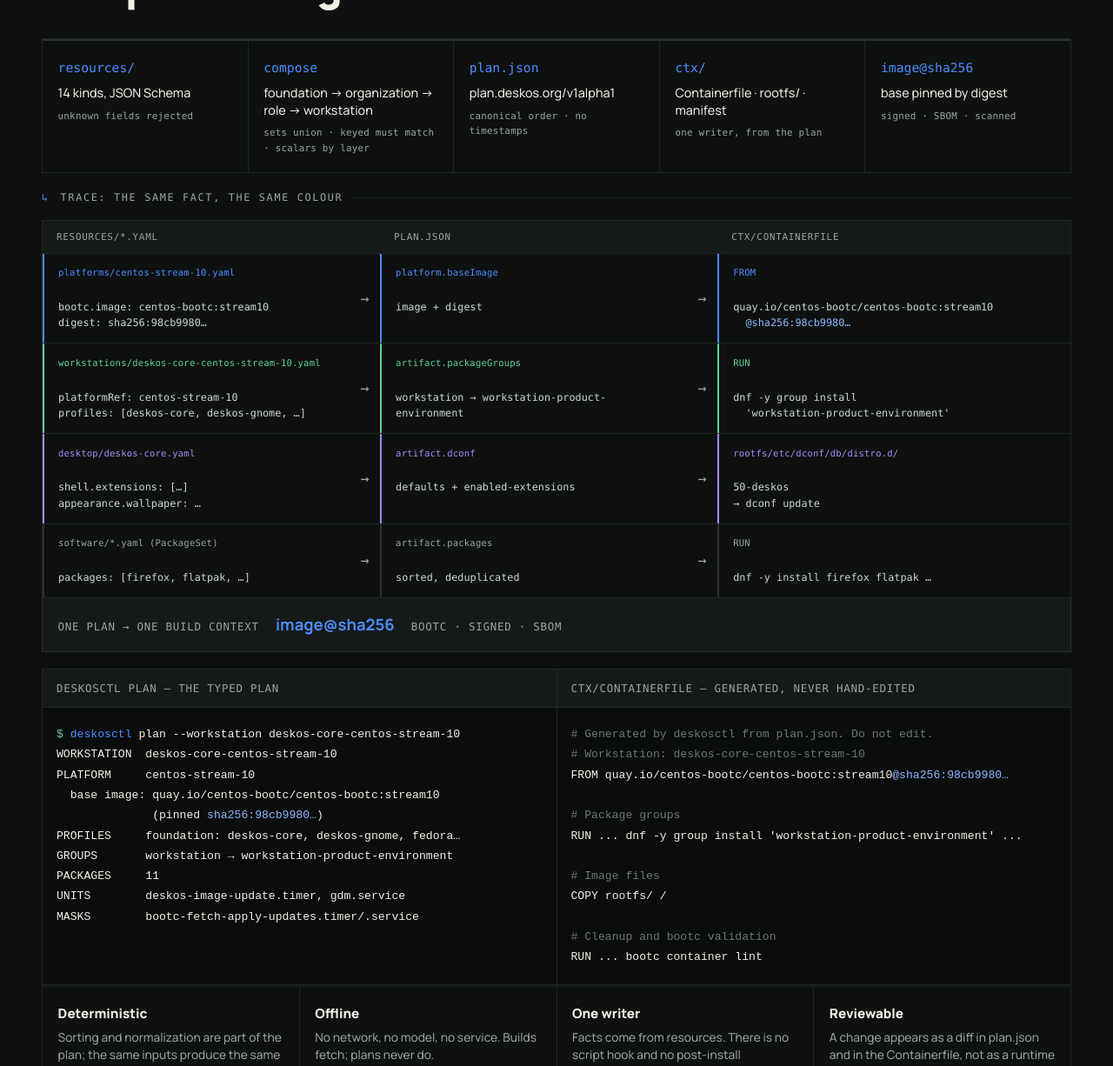
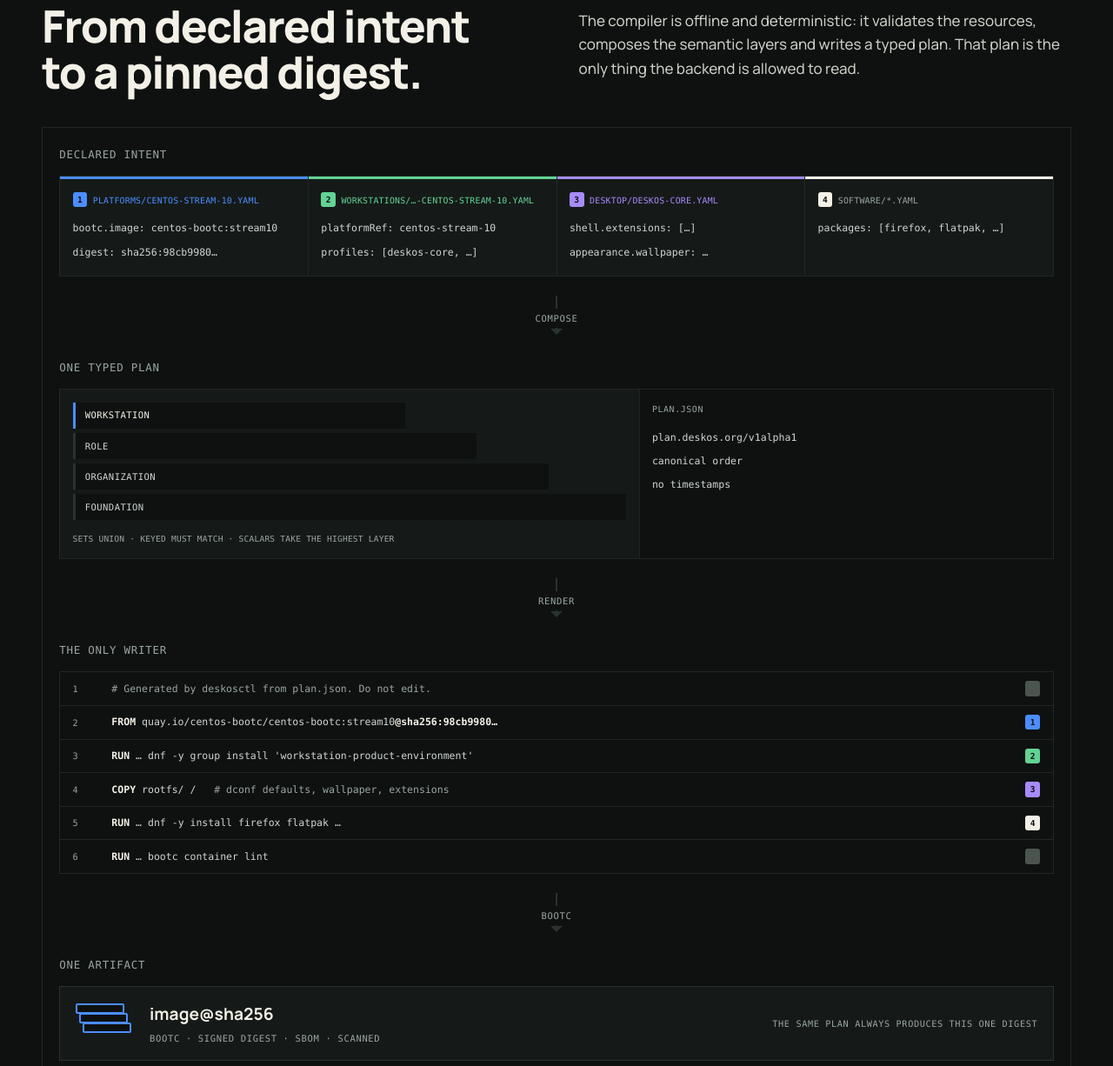
Before and after one commit to deskosproject/deskos-site, a plain HTML site: page index.html in a window 1280 px wide. Shown: the part 1251-2477 px from the top of the page at 87% size. Drawn offline with Linux system fonts and the light colour scheme.

Commit message:
Draw the compilation as a flow, not a table
Four numbered resource cards feed a composition step (the layer pyramid plus
plan.json), which renders a numbered Containerfile, which becomes one bootc
image digest. The numbers, not only the colours, trace each line back to the
resource it came from; the arrows label each transition.

```diff
--- a/assets/site.css
+++ b/assets/site.css
@@ -153,20 +153,60 @@ h1 {
 .section-lede { max-width: 62ch; margin-bottom: 2.4rem; }
 .section-grid { display: grid; grid-template-columns: minmax(0, 1fr) minmax(0, 1fr); gap: clamp(2rem, 5vw, 4.5rem); align-items: start; }
 
-/* Compile: pipeline */
+/* Poster: intent -> plan -> Containerfile -> image */
 .compile-head { display: grid; grid-template-columns: minmax(0, 1fr) minmax(0, 1fr); gap: clamp(1.5rem, 4vw, 4rem); align-items: end; margin-bottom: 2.4rem; }
 .compile-head .h2 { margin-bottom: 0; }
-.pipe { list-style: none; margin: 0 0 1.2rem; padding: 0; display: grid; grid-template-columns: repeat(5, 1fr); gap: 1px; background: var(--line-soft); border: 1px solid var(--line-soft); }
-.pipe li { background: var(--ink); padding: 1.2rem 1.1rem; border-top: 2px solid var(--line); }
-.pipe-k { display: block; font-family: var(--mono); font-size: .92rem; color: var(--accent); margin-bottom: .5rem; word-break: break-word; }
-.pipe-v { display: block; font-size: .9rem; color: var(--paper); line-height: 1.35; }
-.pipe-o { display: block; margin-top: .5rem; font-family: var(--mono); font-size: .68rem; letter-spacing: .02em; color: var(--muted); }
-.tech { display: grid; grid-template-columns: 1fr 1fr; gap: 1px; background: var(--line-soft); border: 1px solid var(--line-soft); margin-bottom: 1px; }
+.poster { border: 1px solid var(--line-soft); background: var(--line-soft); }
+.stage { background: var(--ink); padding: 1.3rem 1.2rem 1.4rem; }
+.stage-label { color: var(--muted); margin: 0 0 .9rem; }
+.src-grid { display: grid; grid-template-columns: repeat(4, 1fr); gap: 1px; background: var(--line-soft); border: 1px solid var(--line-soft); }
+.src { background: var(--panel); padding: .9rem .9rem 1rem; border-top: 3px solid var(--line); }
+.src .file { display: block; font-size: .62rem; letter-spacing: .02em; color: var(--muted); margin-bottom: .5rem; word-break: break-all; }
+.src code { font-family: var(--mono); font-size: .72rem; line-height: 1.55; color: #cfd6d1; white-space: pre-wrap; word-break: break-word; }
+.s-blue { border-top-color: var(--accent); } .s-blue .file { color: var(--accent); }
+.s-green { border-top-color: var(--green); } .s-green .file { color: var(--green); }
+.s-violet { border-top-color: var(--violet); } .s-violet .file { color: var(--violet); }
+.s-paper { border-top-color: var(--paper); }
+.arrow { position: relative; height: 52px; display: flex; align-items: center; justify-content: center; background: var(--ink); }
+.arrow::before { content: ""; position: absolute; top: 0; bottom: 10px; width: 2px; background: var(--line); }
+.arrow::after { content: ""; position: absolute; bottom: 0; border: 7px solid transparent; border-top-color: var(--line); }
+.arrow .mono { position: relative; background: var(--ink); padding: .15rem .6rem; color: var(--muted); font-size: .66rem; }
+.compose { display: grid; grid-template-columns: 1.4fr 1fr; gap: 1px; background: var(--line-soft); border: 1px solid var(--line-soft); }
+.layers { background: var(--panel); padding: .9rem; display: grid; gap: .3rem; align-content: center; }
+.layer { display: block; padding: .42rem .7rem; font-family: var(--mono); font-size: .66rem; letter-spacing: .04em; text-transform: uppercase; color: #cfd6d1; border-left: 3px solid var(--line); background: var(--ink); }
+.layer.w1 { width: 100%; } .layer.w2 { width: 86%; } .layer.w3 { width: 73%; }
+.layer.w4 { width: 60%; border-left-color: var(--accent); color: var(--paper); }
+.layers-note { display: block; margin-top: .55rem; color: var(--muted); font-size: .6rem; letter-spacing: .02em; }
+.plan { background: var(--ink); padding: .9rem; }
+.plan .file { display: block; font-size: .62rem; color: var(--muted); margin-bottom: .5rem; }
+.plan code { font-family: var(--mono); font-size: .72rem; line-height: 1.55; color: #cfd6d1; white-space: pre-wrap; }
+.cf { border: 1px solid var(--line-soft); background: var(--ink); }
+.cf-line { display: grid; grid-template-columns: 2.2rem 1fr 1.4rem; align-items: center; gap: .6rem; padding: .6rem .9rem; border-top: 1px solid var(--line-soft); }
+.cf-line:first-child { border-top: 0; }
+.cf-line .n { color: var(--muted); font-size: .64rem; }
+.cf-line code { font-family: var(--mono); font-size: .72rem; color: #cfd6d1; white-space: pre-wrap; word-break: break-word; }
+.cf-line b { color: var(--paper); }
+.cf-line em { color: var(--muted); font-style: normal; }
+.m-blue { background: var(--accent); } .m-green { background: var(--green); }
+.m-violet { background: var(--violet); } .m-paper { background: var(--paper); }
+.m-muted { background: #4b554f; }
+.image { display: flex; align-items: center; gap: 1.2rem; background: var(--panel); border: 1px solid var(--line); padding: 1rem 1.1rem; flex-wrap: wrap; }
+.stack { position: relative; width: 66px; height: 46px; flex: none; }
+.stack i { position: absolute; left: 0; width: 56px; height: 12px; border: 2px solid var(--accent); background: var(--ink); border-radius: 2px; }
+.stack i:nth-child(1) { top: 0; } .stack i:nth-child(2) { top: 11px; left: 4px; } .stack i:nth-child(3) { top: 22px; left: 8px; }
+.tech { display: grid; grid-template-columns: 1fr 1fr; gap: 1px; background: var(--line-soft); border: 1px solid var(--line-soft); margin-top: 1.2rem; }
 .tech .terminal { border: 0; border-radius: 0; }
-.facts { display: grid; grid-template-columns: repeat(4, 1fr); gap: 1px; background: var(--line-soft); border: 1px solid var(--line-soft); margin: 0; }
+.facts { display: grid; grid-template-columns: repeat(4, 1fr); gap: 1px; background: var(--line-soft); border: 1px solid var(--line-soft); margin: 1px 0 0; }
 .facts div { background: var(--ink); padding: 1.2rem 1.1rem; }
 .facts dt { font-weight: 800; font-size: .95rem; margin-bottom: .3rem; }
 .facts dd { margin: 0; color: var(--muted); font-size: .86rem; line-height: 1.45; }
+.tag { display: inline-flex; align-items: center; justify-content: center; width: 1.05rem; height: 1.05rem; border-radius: 3px; margin-right: .4rem; font-size: .6rem; color: var(--ink); font-family: var(--mono); font-weight: 700; vertical-align: 1px; }
+.tag-1 { background: var(--accent); } .tag-2 { background: var(--green); }
+.tag-3 { background: var(--violet); } .tag-4 { background: var(--paper); }
+.mark { width: 1.1rem; height: 1.1rem; border-radius: 3px; justify-self: end; display: flex; align-items: center; justify-content: center; font-size: .6rem; font-family: var(--mono); font-weight: 700; color: var(--ink); }
+.image strong { font-size: 1.2rem; }
+.image-copy p { margin: .25rem 0 0; color: var(--muted); font-size: .66rem; }
+.image-note { margin-left: auto; color: var(--muted); font-size: .64rem; }
 
 /* Steps */
 .steps { display: grid; gap: 1px; background: var(--line-soft); border: 1px solid var(--line-soft); }
@@ -231,7 +271,7 @@ details p { color: var(--muted); margin: .8rem 0 0; max-width: 66ch; }
   .stats { grid-template-columns: repeat(2, 1fr); }
   .cards { grid-template-columns: 1fr; }
   .compile-head, .tech { grid-template-columns: 1fr; }
-  .pipe { grid-template-columns: 1fr 1fr; }
+  .src-grid { grid-template-columns: 1fr 1fr; }
   .facts { grid-template-columns: 1fr 1fr; }
   .footer-grid { grid-template-columns: 1fr 1fr; }
   .footer-grid > div:first-child { grid-column: 1 / -1; }
@@ -242,7 +282,7 @@ details p { color: var(--muted); margin: .8rem 0 0; max-width: 66ch; }
   .nav-inner { justify-content: space-between; }
   .nav-cta { margin-left: 0; }
   .actions .btn { flex: 1 1 auto; }
-  .pipe, .facts { grid-template-columns: 1fr; }
+  .src-grid, .compose, .facts { grid-template-columns: 1fr; }
   .footer-bottom { flex-direction: column; }
   .terminal pre { font-size: .7rem; white-space: pre-wrap; word-break: break-word; }
 }
@@ -251,38 +291,3 @@ details p { color: var(--muted); margin: .8rem 0 0; max-width: 66ch; }
   html { scroll-behavior: auto; }
   * { transition: none !important; }
 }
-
-/* Trace: one fact, one colour, from YAML to the Containerfile line. */
-.trace-block { margin: 0 0 1.2rem; }
-.label.sub { margin-bottom: 1rem; }
-.trace { border: 1px solid var(--line-soft); background: var(--line-soft); }
-.trace-head, .trace-row { display: grid; grid-template-columns: 1fr 2.2rem 1fr 2.2rem 1.15fr; gap: 0; }
-.trace-head { background: var(--panel); }
-.trace-head span { padding: .6rem 1rem; color: var(--muted); font-size: .68rem; }
-.trace-row { background: var(--ink); border-top: 1px solid var(--line-soft); }
-.trace-row code {
-  display: block; padding: .85rem 1rem; font-family: var(--mono); font-size: .74rem; line-height: 1.55;
-  color: #cfd6d1; white-space: pre-wrap; word-break: break-word; border-left: 2px solid transparent;
-}
-.trace-row .f { display: block; color: var(--muted); font-size: .66rem; letter-spacing: .02em; margin-bottom: .25rem; }
-.trace-row em { color: var(--blue); font-style: normal; }
-.trace-row .arrow { display: flex; align-items: center; justify-content: center; color: var(--muted); font-family: var(--mono); font-size: 1.05rem; }
-.t-blue code { border-left-color: var(--accent); }
-.t-blue code .f { color: var(--accent); }
-.t-green code { border-left-color: var(--green); }
-.t-green code .f { color: var(--green); }
-.t-violet code { border-left-color: var(--violet); }
-.t-violet code .f { color: var(--violet); }
-.t-paper code { border-left-color: var(--line); }
-.trace-end {
-  display: flex; flex-wrap: wrap; align-items: baseline; gap: .6rem 1.2rem;
-  border: 1px solid var(--line); border-top: 0; padding: 1rem 1.1rem; background: var(--panel);
-}
-.trace-end strong { font-size: 1.15rem; color: var(--accent); }
-.trace-end .mono { color: var(--muted); }
-@media (max-width: 900px) {
-  .trace-head { display: none; }
-  .trace-row { grid-template-columns: 1fr; }
-  .trace-row .arrow { transform: rotate(90deg); padding: .1rem 0; }
-  .trace-row code { border-left-width: 3px; }
-}
--- a/index.html
+++ b/index.html
@@ -84,73 +84,79 @@
         allowed to read.</p>
     </div>
 
-    <ol class="pipe" aria-label="Compilation stages">
-      <li><span class="pipe-k">resources/</span><span class="pipe-v">14 kinds, JSON Schema</span><span class="pipe-o">unknown fields rejected</span></li>
-      <li><span class="pipe-k">compose</span><span class="pipe-v">foundation → organization → role → workstation</span><span class="pipe-o">sets union · keyed must match · scalars by layer</span></li>
-      <li><span class="pipe-k">plan.json</span><span class="pipe-v">plan.deskos.org/v1alpha1</span><span class="pipe-o">canonical order · no timestamps</span></li>
-      <li><span class="pipe-k">ctx/</span><span class="pipe-v">Containerfile · rootfs/ · manifest</span><span class="pipe-o">one writer, from the plan</span></li>
-      <li><span class="pipe-k">image@sha256</span><span class="pipe-v">base pinned by digest</span><span class="pipe-o">signed · SBOM · scanned</span></li>
-    </ol>
-
-    <div class="trace-block">
-      <p class="label sub"><span class="num">↳</span> Trace: the same fact, the same colour</p>
-      <div class="trace" role="table" aria-label="How a resource value reaches the Containerfile">
-        <div class="trace-head mono" role="row">
-          <span role="columnheader">resources/*.yaml</span><span></span>
-          <span role="columnheader">plan.json</span><span></span>
-          <span role="columnheader">ctx/Containerfile</span>
-        </div>
-        <div class="trace-row t-blue" role="row">
-          <code role="cell"><span class="f">platforms/centos-stream-10.yaml</span>
-bootc.image: centos-bootc:stream10
+    <div class="poster">
+      <div class="stage">
+        <p class="stage-label mono">declared intent</p>
+        <div class="src-grid">
+          <article class="src s-blue">
+            <span class="mono file"><span class="tag tag-1">1</span>platforms/centos-stream-10.yaml</span>
+            <code>bootc.image: centos-bootc:stream10
 digest: sha256:98cb9980…</code>
-          <span class="arrow" aria-hidden="true">→</span>
-          <code role="cell"><span class="f">platform.baseImage</span>
-image + digest</code>
-          <span class="arrow" aria-hidden="true">→</span>
-          <code role="cell"><span class="f">FROM</span>
-quay.io/centos-bootc/centos-bootc:stream10
-  <em>@sha256:98cb9980…</em></code>
-        </div>
-        <div class="trace-row t-green" role="row">
-          <code role="cell"><span class="f">workstations/deskos-core-centos-stream-10.yaml</span>
-platformRef: centos-stream-10
-profiles: [deskos-core, deskos-gnome, …]</code>
-          <span class="arrow" aria-hidden="true">→</span>
-          <code role="cell"><span class="f">artifact.packageGroups</span>
-workstation → workstation-product-environment</code>
-          <span class="arrow" aria-hidden="true">→</span>
-          <code role="cell"><span class="f">RUN</span>
-dnf -y group install
-  'workstation-product-environment'</code>
-        </div>
-        <div class="trace-row t-violet" role="row">
-          <code role="cell"><span class="f">desktop/deskos-core.yaml</span>
-shell.extensions: […]
+          </article>
+          <article class="src s-green">
+            <span class="mono file"><span class="tag tag-2">2</span>workstations/…-centos-stream-10.yaml</span>
+            <code>platformRef: centos-stream-10
+profiles: [deskos-core, …]</code>
+          </article>
+          <article class="src s-violet">
+            <span class="mono file"><span class="tag tag-3">3</span>desktop/deskos-core.yaml</span>
+            <code>shell.extensions: […]
 appearance.wallpaper: …</code>
-          <span class="arrow" aria-hidden="true">→</span>
-          <code role="cell"><span class="f">artifact.dconf</span>
-defaults + enabled-extensions</code>
-          <span class="arrow" aria-hidden="true">→</span>
-          <code role="cell"><span class="f">rootfs/etc/dconf/db/distro.d/</span>
-50-deskos
-→ dconf update</code>
-        </div>
-        <div class="trace-row t-paper" role="row">
-          <code role="cell"><span class="f">software/*.yaml (PackageSet)</span>
-packages: [firefox, flatpak, …]</code>
-          <span class="arrow" aria-hidden="true">→</span>
-          <code role="cell"><span class="f">artifact.packages</span>
-sorted, deduplicated</code>
-          <span class="arrow" aria-hidden="true">→</span>
-          <code role="cell"><span class="f">RUN</span>
-dnf -y install firefox flatpak …</code>
+          </article>
+          <article class="src s-paper">
+            <span class="mono file"><span class="tag tag-4">4</span>software/*.yaml</span>
+            <code>packages: [firefox, flatpak, …]</code>
+          </article>
         </div>
       </div>
-      <div class="trace-end">
-        <span class="mono">one plan → one build context</span>
-        <strong>image@sha256</strong>
-        <span class="mono">bootc · signed · SBOM</span>
+
+      <div class="arrow" aria-hidden="true"><span class="mono">compose</span></div>
+
+      <div class="stage">
+        <p class="stage-label mono">one typed plan</p>
+        <div class="compose">
+          <div class="layers" aria-label="Semantic layers, low to high">
+            <span class="layer w4">workstation</span>
+            <span class="layer w3">role</span>
+            <span class="layer w2">organization</span>
+            <span class="layer w1">foundation</span>
+            <span class="layers-note mono">sets union · keyed must match · scalars take the highest layer</span>
+          </div>
+          <div class="plan">
+            <span class="mono file">plan.json</span>
+            <code>plan.deskos.org/v1alpha1
+canonical order
+no timestamps</code>
+          </div>
+        </div>
+      </div>
+
+      <div class="arrow" aria-hidden="true"><span class="mono">render</span></div>
+
+      <div class="stage">
+        <p class="stage-label mono">the only writer</p>
+        <div class="cf">
+          <div class="cf-line"><span class="n mono">1</span><code><em># Generated by deskosctl from plan.json. Do not edit.</em></code><span class="mark m-muted"></span></div>
+          <div class="cf-line"><span class="n mono">2</span><code><b>FROM</b> quay.io/centos-bootc/centos-bootc:stream10<b>@sha256:98cb9980…</b></code><span class="mark m-blue">1</span></div>
+          <div class="cf-line"><span class="n mono">3</span><code><b>RUN</b> … dnf -y group install 'workstation-product-environment'</code><span class="mark m-green">2</span></div>
+          <div class="cf-line"><span class="n mono">4</span><code><b>COPY</b> rootfs/ /   <em># dconf defaults, wallpaper, extensions</em></code><span class="mark m-violet">3</span></div>
+          <div class="cf-line"><span class="n mono">5</span><code><b>RUN</b> … dnf -y install firefox flatpak …</code><span class="mark m-paper">4</span></div>
+          <div class="cf-line"><span class="n mono">6</span><code><b>RUN</b> … bootc container lint</code><span class="mark m-muted"></span></div>
+        </div>
+      </div>
+
+      <div class="arrow" aria-hidden="true"><span class="mono">bootc</span></div>
+
+      <div class="stage">
+        <p class="stage-label mono">one artifact</p>
+        <div class="image">
+          <div class="stack" aria-hidden="true"><i></i><i></i><i></i></div>
+          <div class="image-copy">
+            <strong>image@sha256</strong>
+            <p class="mono">bootc · signed digest · SBOM · scanned</p>
+          </div>
+          <span class="mono image-note">the same plan always produces this one digest</span>
+        </div>
       </div>
     </div>
 
```
